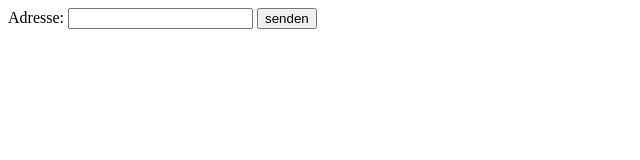
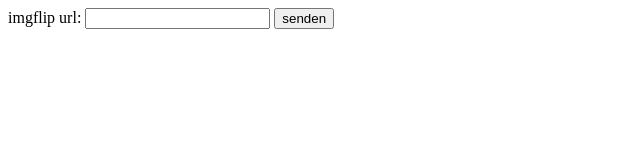
Before and after one commit to An-Bauer/memes, a plain HTML site: page web/upload.html in a window 1280 px wide. Shown: the full height of the page, 0-640 px from the left. Drawn offline with Linux system fonts and the light colour scheme.

Commit message:
some ideas

```diff
--- a/web/upload.html
+++ b/web/upload.html
@@ -7,7 +7,7 @@
 </head>
 <body>
     <form method="POST">
-        <label>Adresse: </label>
+        <label>imgflip url: </label>
         <input type="text" name="url">
         <input type="submit" value="senden">
     </form>
```
Also changed, not shown: 2 other files.
